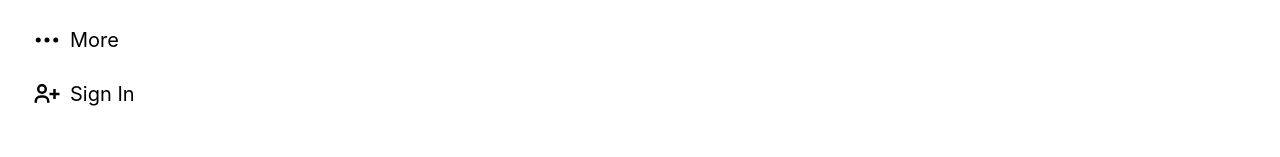
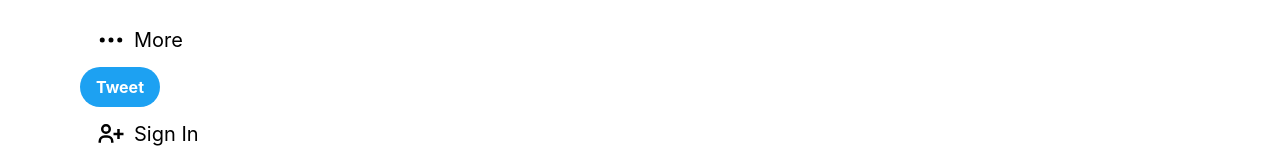
Before and after one commit to Kondwani7/twitter-clone, a Next.js app: page / in a window 1280 px wide. Shown: the part 403-560 px from the top of the page. Built offline with nearby package versions, Linux system fonts and the light colour scheme.

Commit message:
page fixed sizing and sidebar tweet button

```diff
--- a/components/Sidebar.tsx
+++ b/components/Sidebar.tsx
@@ -23,6 +23,10 @@ function Sidebar() {
         <SidebarRow Icon={BsListTask} title='Lists'/>
         <SidebarRow Icon={AiOutlineUser} title='Profile'/>
         <SidebarRow Icon={FiMoreHorizontal} title='More'/>
+        <button
+          className='bg-twitter hover:bg-blue-700 text-white font-bold py-2 px-4 rounded-full'>
+            Tweet
+          </button>
         <SidebarRow Icon={BiUserPlus} title='Sign In'/>
     </div>
   )
--- a/pages/index.tsx
+++ b/pages/index.tsx
@@ -8,7 +8,7 @@ import styles from '../styles/Home.module.css'
 
 const Home: NextPage = () => {
   return (
-    <div className=''>
+    <div className='mx-auto lg:max-w-6xl max-h-screen overflow-hidden'>
       <Head>
         <title>Twitter clone</title>
 
```
